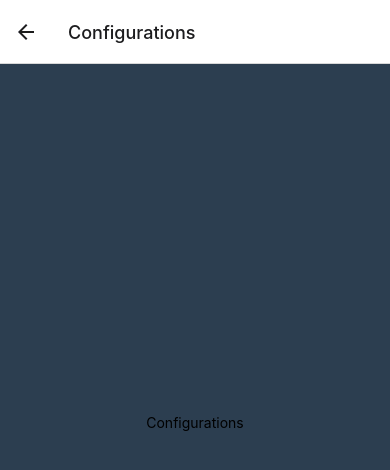
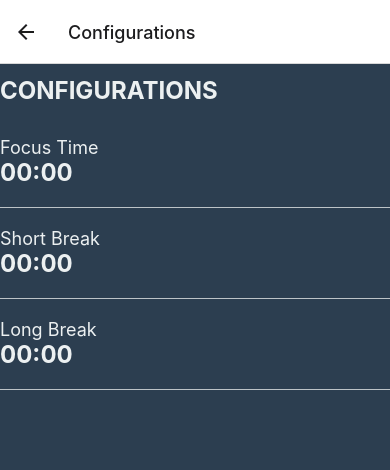
Before and after one commit to MariaCHelena/study-pomodoro, a React Native app: screen /Configurations in a window 390 px wide. Shown: the top 470 px of the page. Built offline with nearby package versions, Linux system fonts and the light colour scheme.

Commit message:
styling configuratins screen

```diff
--- a/src/pages/Configurations/index.js
+++ b/src/pages/Configurations/index.js
@@ -1,10 +1,46 @@
-import React from "react";
-import { Text } from "react-native";
+import React, { useState } from "react";
+import { Text, View, TextInput } from "react-native";
 
 import Telas from "../../components/Telas";
+import style from "./style";
 
-export default function Configurations(){
-    return <Telas>
-        <Text>Configurations</Text>
+export default function Configurations() {
+  const [focusTime, setFocusTime] = useState('00:00');
+  const [shortBreak, setShortBreak] = useState('00:00');
+  const [longBreak, setLongBreak] = useState('00:00');
+
+  return (
+    <Telas>
+      <View style={style.main}>
+        <Text style={style.title}>Configurations</Text>
+        <View style={style.container}>
+          <Text style={style.titleContainer}>Focus Time</Text>
+          <TextInput
+            value={focusTime}
+            onChangeText={(value) => setFocusTime(String(value))}
+            keyboardType='number-pad'
+            style={style.timerText}
+          />
+        </View>
+        <View style={style.container}>
+          <Text style={style.titleContainer}>Short Break</Text>
+          <TextInput
+            value={shortBreak}
+            onChangeText={(value) => setShortBreak(String(value))}
+            keyboardType='number-pad'
+            style={style.timerText}
+          />
+        </View>
+        <View style={style.container}>
+          <Text style={style.titleContainer}>Long Break</Text>
+          <TextInput
+            value={longBreak}
+            onChangeText={(value) => setLongBreak(String(value))}
+            keyboardType='number-pad'
+            style={style.timerText}
+          />
+        </View>
+      </View>
     </Telas>
+  );
 }
--- /dev/null
+++ b/src/pages/Configurations/style.js
@@ -0,0 +1,36 @@
+import { StyleSheet } from "react-native";
+import { cores } from "../../style";
+
+export default StyleSheet.create({
+    main: {
+        flex: 1,
+        alignItems: "flex-start",
+        justifyContent: "flex-start",
+        width: "100%"
+    },
+    title: {
+        fontSize: 24,
+        color: cores.white,
+        fontWeight: "bold",
+        textTransform: "uppercase",
+        marginVertical: 12,
+    },
+    container: {
+        width: "100%",
+        textAlign: "center",
+        justifyContent: "center",
+        paddingVertical: 20,
+        borderBottomWidth: 1,
+        borderBottomColor: cores.gray,
+        borderStyle: 'solid',
+    },
+    titleContainer: {
+        color: cores.white,
+        fontSize: 18
+    },
+    timerText: {
+        color: cores.white,
+        fontWeight: "bold",
+        fontSize: 24,
+    }
+})
```
